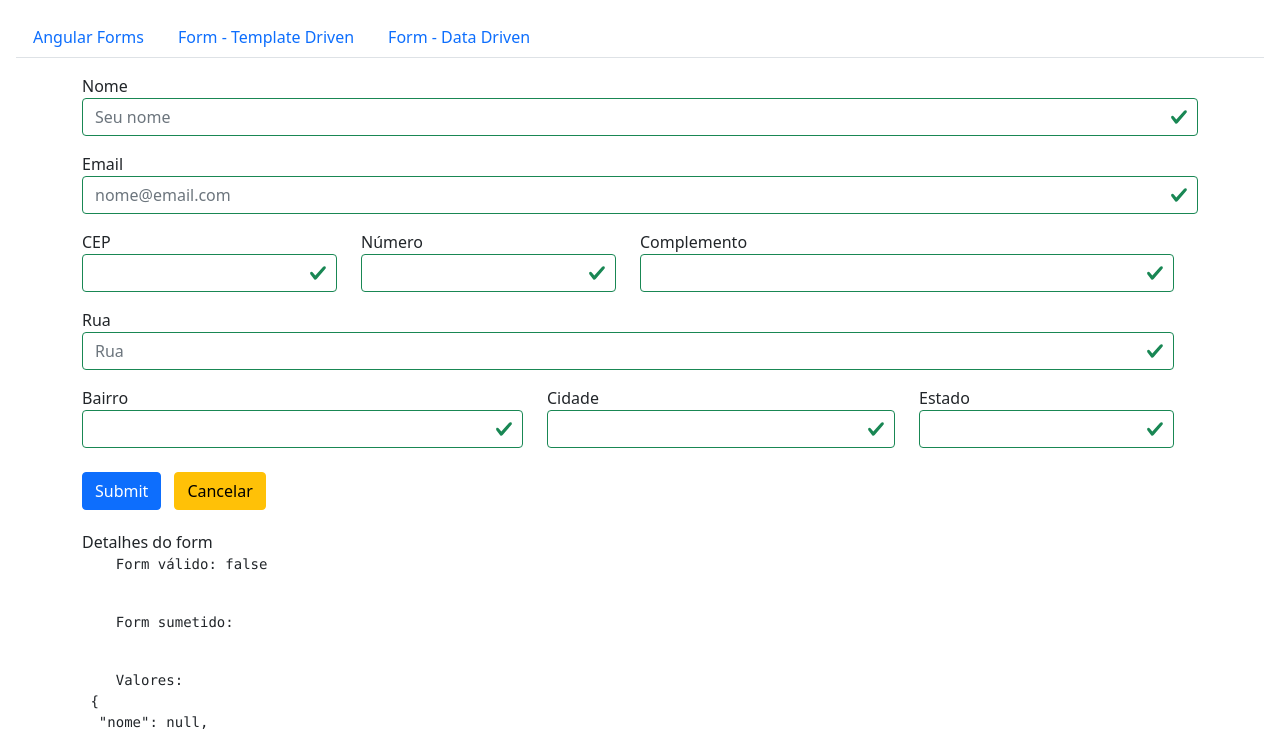
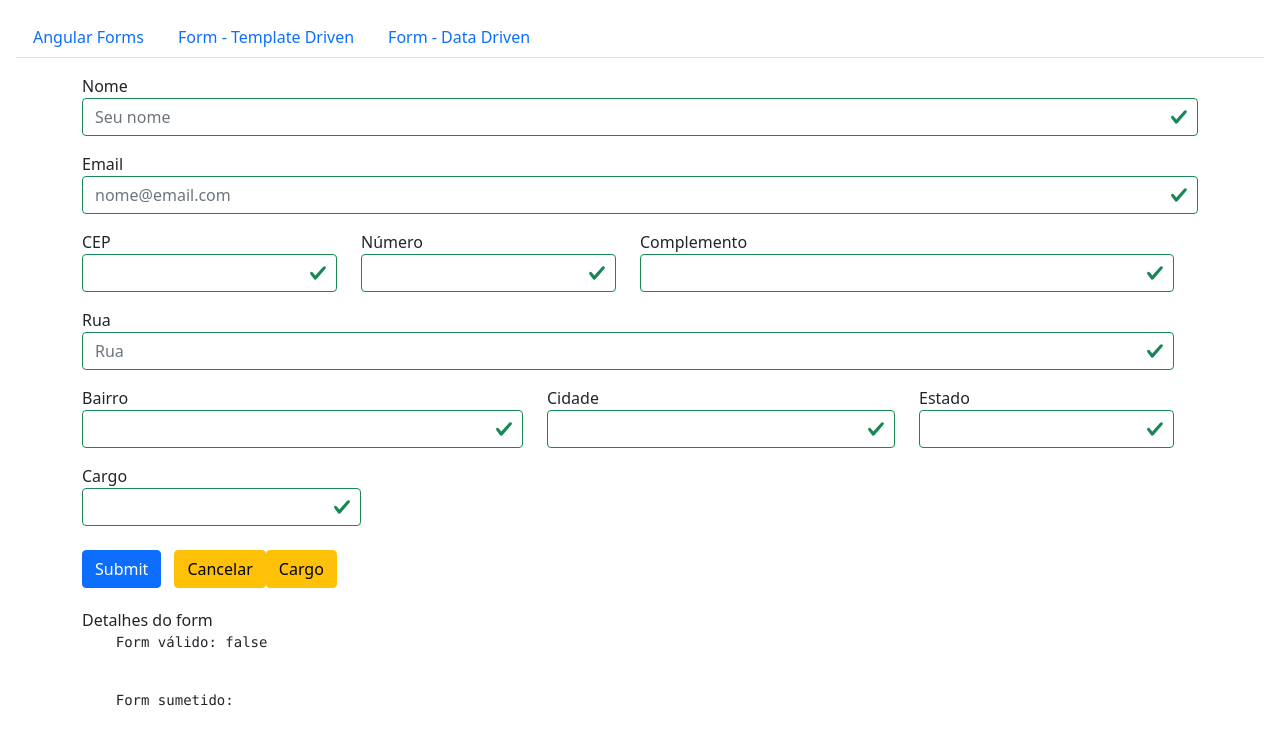
Before and after one commit to AndersonSilva94/estudos-angular-framework, an Angular app in the folder modulo-9-formularios-data-driven/formularios-data-driven/: page /dataForm in a window 1280 px wide. Shown: the top 735 px of the page. Built offline with nearby package versions, Linux system fonts and the light colour scheme.

Commit message:
feat: :rocket: Formulários reativos: Combobox com Objeto (ngValue e compareWith)

```diff
--- a/modulo-9-formularios-data-driven/formularios-data-driven/src/app/data-form/data-form.component.html
+++ b/modulo-9-formularios-data-driven/formularios-data-driven/src/app/data-form/data-form.component.html
@@ -101,6 +101,17 @@
       </div>
 
     </div>
+
+    <div class="form-group">
+      <div class="form-group mt-3 col-md-3">
+        <label for="cargo" class="control-label">Cargo</label>
+        <select id="cargo" class="form-control" formControlName="cargo" [compareWith]="compararCargos">
+          <option *ngFor="let cargo of cargos" [ngValue]="cargo">
+            {{ cargo.desc }}
+          </option>
+        </select>
+      </div>
+    </div>
   </div>
 
 
@@ -112,6 +123,7 @@
     Submit
   </button>
   <button class="btn btn-warning mt-4" (click)="resetar()">Cancelar</button>
+  <button class="btn btn-warning mt-4" (click)="setarCargo()">Cargo</button>
 
   <form-debug [form]="formulario"></form-debug>
 </form>
--- a/modulo-9-formularios-data-driven/formularios-data-driven/src/app/data-form/data-form.component.ts
+++ b/modulo-9-formularios-data-driven/formularios-data-driven/src/app/data-form/data-form.component.ts
@@ -18,6 +18,7 @@
   formulario!: FormGroup;
   // estados!: EstadoBr[];
   estados!: Observable<EstadoBr[]>;
+  cargos!: any[];
 
   constructor(
     private formBuilder: FormBuilder,
@@ -30,6 +31,7 @@
 
     // dessa forma, o async no html faz o unsubscribe e impede vazemento de memória
     this.estados = this.dropdownService.getEstadosBr();
+    this.cargos = this.dropdownService.getCargos();
 
     // pegar os dados do serviço ao iniciar
     /* this.dropdownService.getEstadosBr()
@@ -59,8 +61,11 @@
         bairro: [null, Validators.required],
         cidade: [null, Validators.required],
         estado: [null, Validators.required]
-      })
+      }),
+
+      cargo: [null]
     })
+
 
   }
 
@@ -159,4 +164,13 @@
     })
   }
 
+  setarCargo() {
+    const cargo = { nome: 'Dev', nivel: 'Senior', desc: 'Dev Sr' }
+    this.formulario.get('cargo')?.setValue(cargo)
+  }
+
+  compararCargos(obj1: any, obj2: any) {
+    return obj1 && obj2 ? (obj1.nome === obj2.nome && obj1.nivel === obj2.nivel) : obj1 === obj2;
+  }
+
 }
--- a/modulo-9-formularios-data-driven/formularios-data-driven/src/app/shared/services/dropdown.service.ts
+++ b/modulo-9-formularios-data-driven/formularios-data-driven/src/app/shared/services/dropdown.service.ts
@@ -16,4 +16,12 @@
     return this.http.get('assets/dados/estadosbr.json')
       .pipe(map((dados: any) => dados))
   }
+
+  getCargos() {
+    return [
+      { nome: 'Dev', nivel: 'Junior', desc: 'Dev Jr' },
+      { nome: 'Dev', nivel: 'Pleno', desc: 'Dev Pl' },
+      { nome: 'Dev', nivel: 'Senior', desc: 'Dev Sr' }
+    ]
+  }
 }
```
